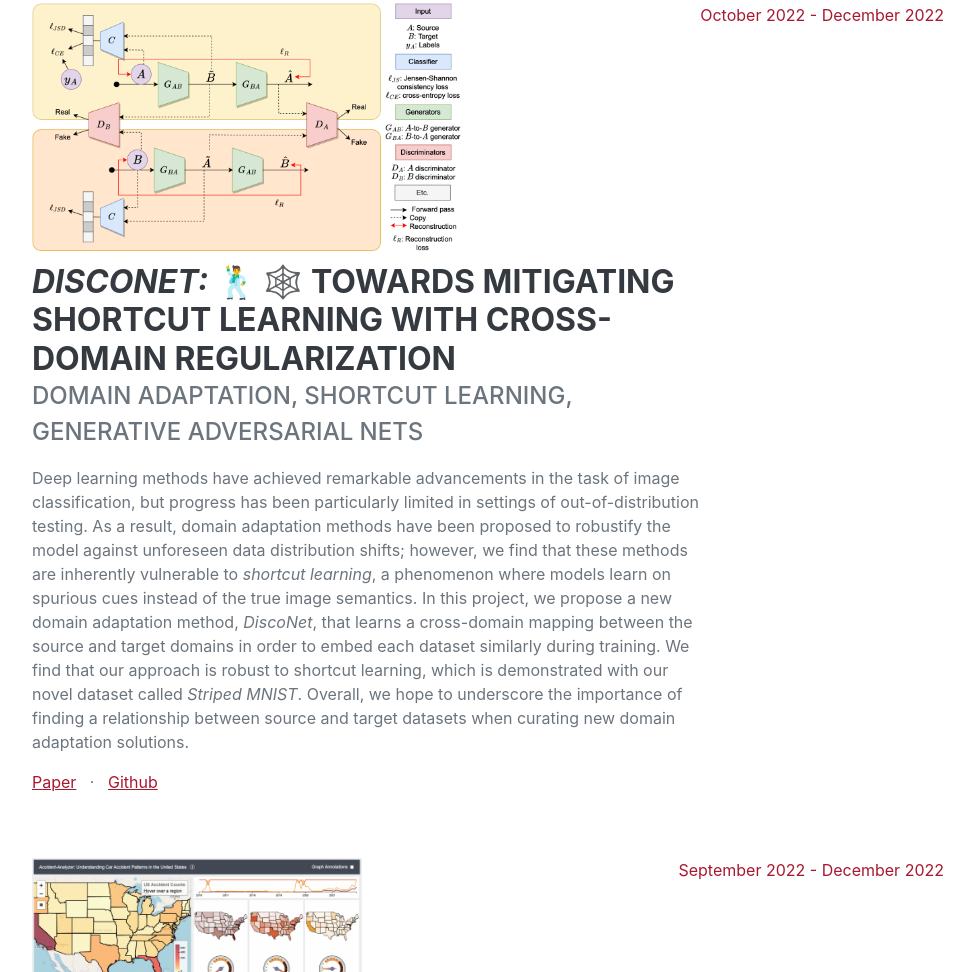
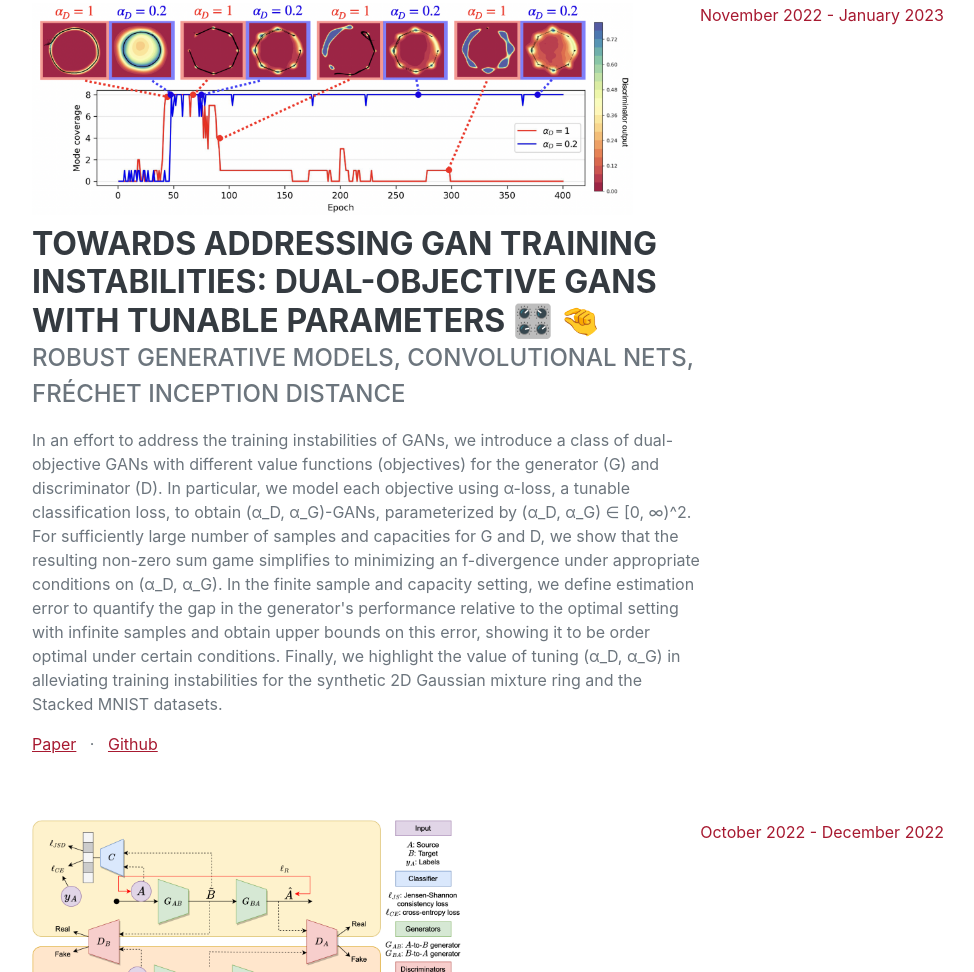
Before and after one commit to kotstot6/kotstot6.github.io, a plain HTML site: page index.html in a window 1280 px wide. Shown: the part 5411-6383 px from the top of the page, without its empty margins (288-1262 px from the left). Drawn offline with nearby package versions, Linux system fonts and the light colour scheme; a web font is replaced by a local one.

Commit message:
Added alphaGAN project

```diff
--- a/index.html
+++ b/index.html
@@ -241,6 +241,19 @@
             <section class="resume-section" id="projects">
                 <div class="resume-section-content">
                     <h2 class="mb-5">Projects &#x1F4CA;</h2>
+
+                    <div id="alpha-gan" class="d-flex flex-column flex-md-row justify-content-between mb-5">
+                        <div class="flex-grow-1">
+                            <img style="max-height:250px;max-width:90%;margin: 0px 0px 10px 0px;"src="assets/img/alphagan.png">
+                            <h3 class="mb-0">Towards Addressing GAN Training Instabilities: Dual-Objective GANs with Tunable Parameters &#127899;  &#129295;</h3>
+                            <div class="subheading mb-3">Robust Generative Models, Convolutional Nets, Fréchet Inception Distance</div>
+                            <p>
+                              In an effort to address the training instabilities of GANs, we introduce a class of dual-objective GANs with different value functions (objectives) for the generator (G) and discriminator (D). In particular, we model each objective using α-loss, a tunable classification loss, to obtain (α_D, α_G)-GANs, parameterized by (α_D, α_G) ∈ [0, ∞)^2. For sufficiently large number of samples and capacities for G and D, we show that the resulting non-zero sum game simplifies to minimizing an f-divergence under appropriate conditions on (α_D, α_G). In the finite sample and capacity setting, we define estimation error to quantify the gap in the generator's performance relative to the optimal setting with infinite samples and obtain upper bounds on this error, showing it to be order optimal under certain conditions. Finally, we highlight the value of tuning (α_D, α_G) in alleviating training instabilities for the synthetic 2D Gaussian mixture ring and the Stacked MNIST datasets.
+                            </p>
+                            <p><a href="https://arxiv.org/abs/2302.14320" target="_blank">Paper</a> &nbsp; · &nbsp; <a href="https://github.com/SankarLab/AlphaGan-Papers-Results" target="_blank">Github</a></p>
+                        </div>
+                        <div class="flex-shrink-0"><span class="text-primary">November 2022 - January 2023</span></div>
+                    </div>
 
                     <div id="disconet" class="d-flex flex-column flex-md-row justify-content-between mb-5">
                         <div class="flex-grow-1">
```
Also changed, not shown: assets/img/alphagan.png (added).
